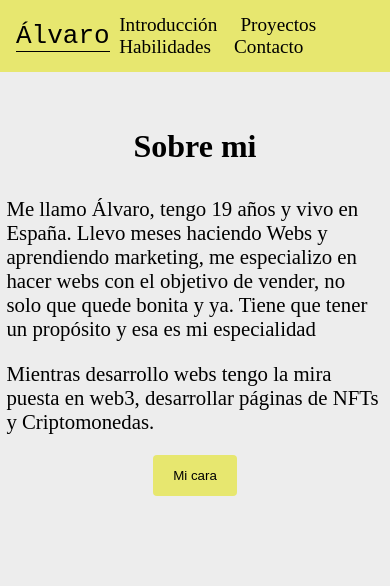
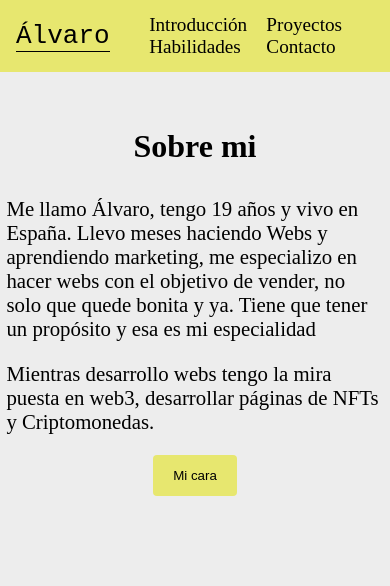
Before and after one commit to Alvaroo02/Porfolio-Website, a plain HTML site: page index.html in a window 390 px wide. Shown: the top 586 px of the page. Drawn offline with Linux system fonts and the light colour scheme.

Commit message:
Fully responsive

```diff
--- a/style.css
+++ b/style.css
@@ -31,6 +31,11 @@ header {
     font-size: 2em;
     font-family: monospace;
     border-bottom: 1px solid black;
+}
+
+nav {
+    display: grid;
+    grid-template-columns: repeat(2, 1fr);
 }
 
 nav a {
```
